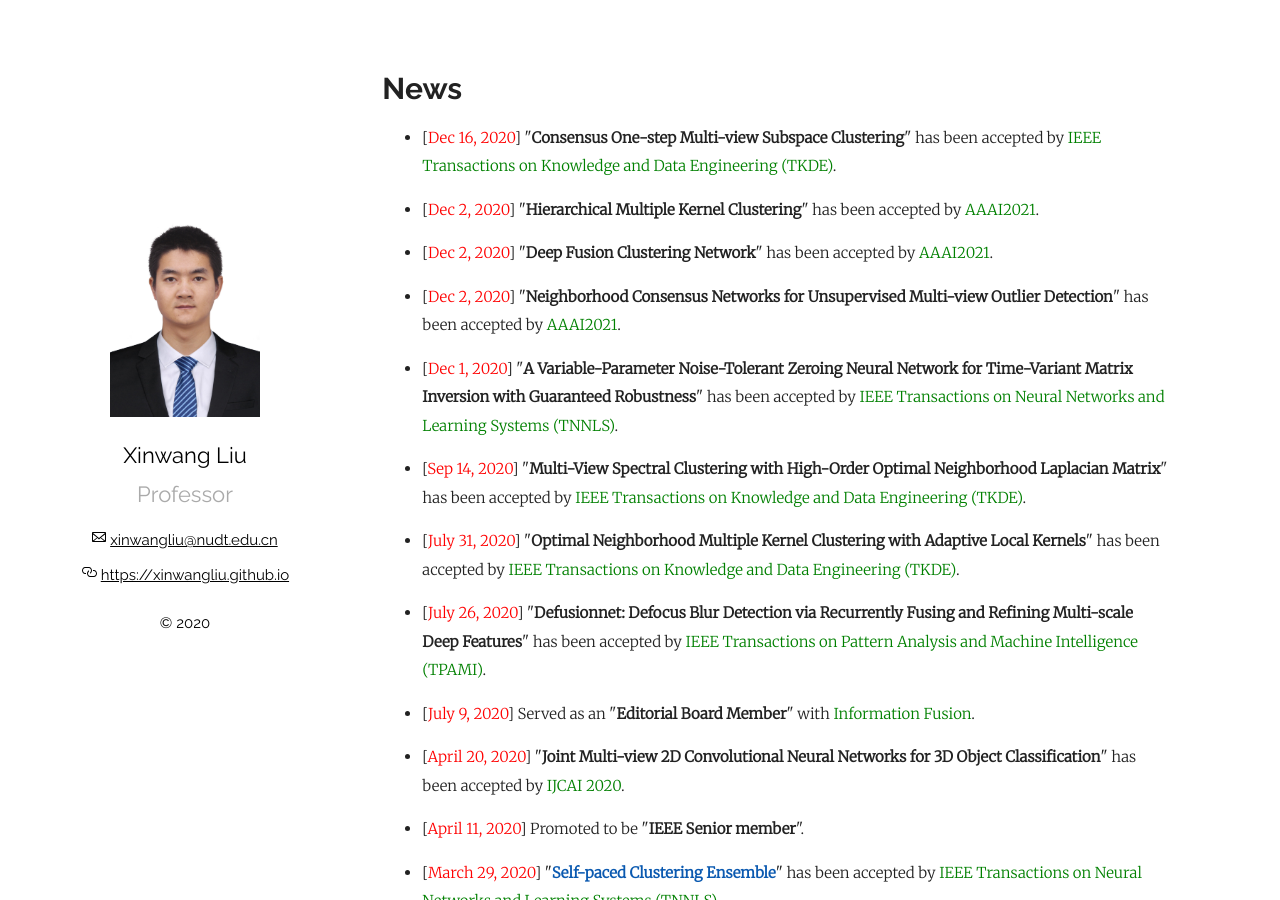
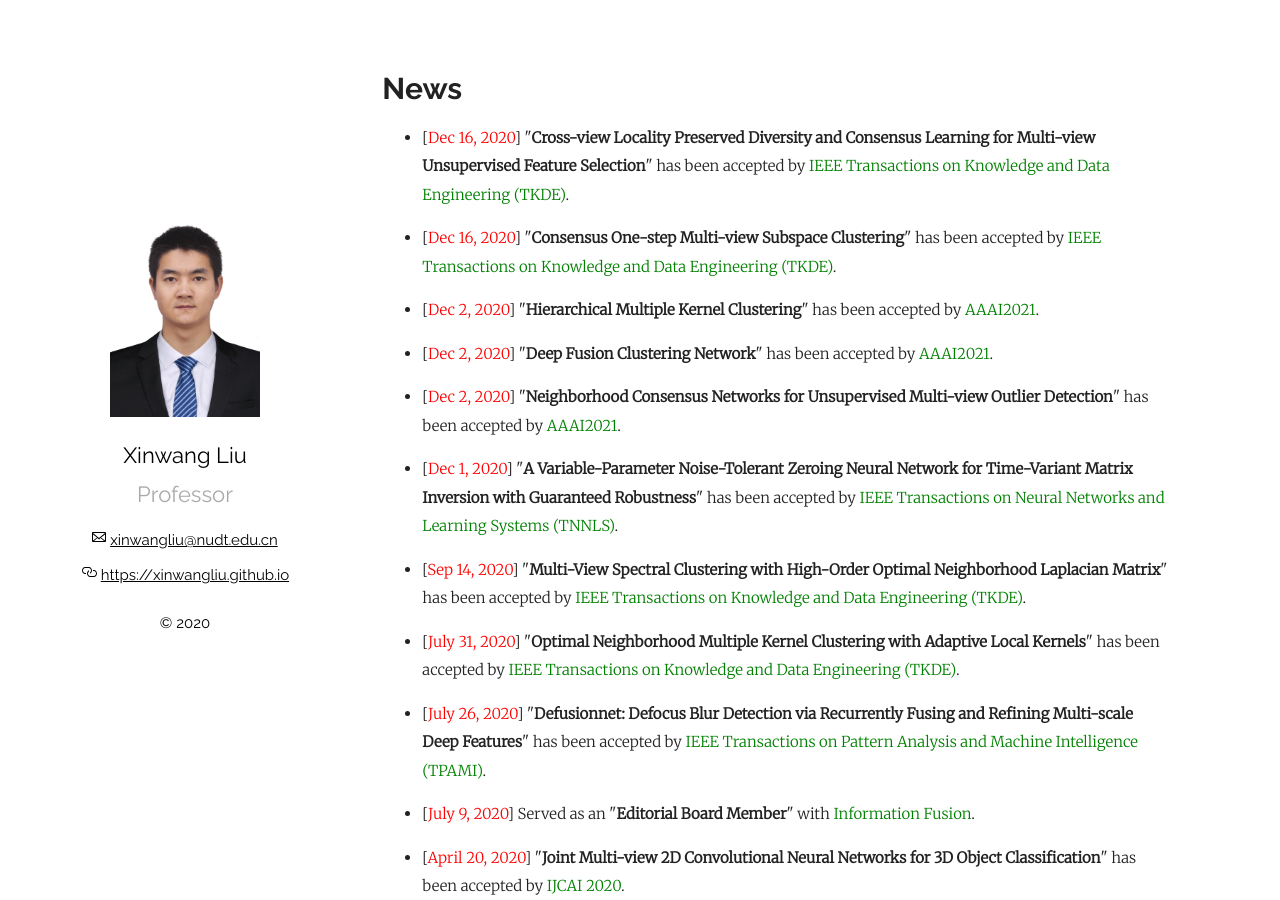
Before and after one commit to wx-liang/xinwangliu.github.io, a Jekyll site: the page built from index.md, in a window 1280 px wide and 900 px high. Built offline with Jekyll 4.4.1, drawn with Linux system fonts in a browser that asks for light colours; our own code applies the rules of GitHub Pages for plain Markdown files.

Commit message:
Update index.md

```diff
--- a/index.md
+++ b/index.md
@@ -4,6 +4,8 @@ layout: page
 ---
 # News
 <ul>
+
+<p style="margin-top: 6px;"><li>[<font color="red">Dec 16, 2020</font>]  "<b>Cross-view Locality Preserved Diversity and Consensus Learning for Multi-view Unsupervised Feature Selection</b>" has been accepted by <font color="green">IEEE Transactions on Knowledge and Data Engineering (TKDE)</font>.</li></p>
 
 <p style="margin-top: 6px;"><li>[<font color="red">Dec 16, 2020</font>]  "<b>Consensus One-step Multi-view Subspace Clustering</b>" has been accepted by <font color="green">IEEE Transactions on Knowledge and Data Engineering (TKDE)</font>.</li></p>
 
```
